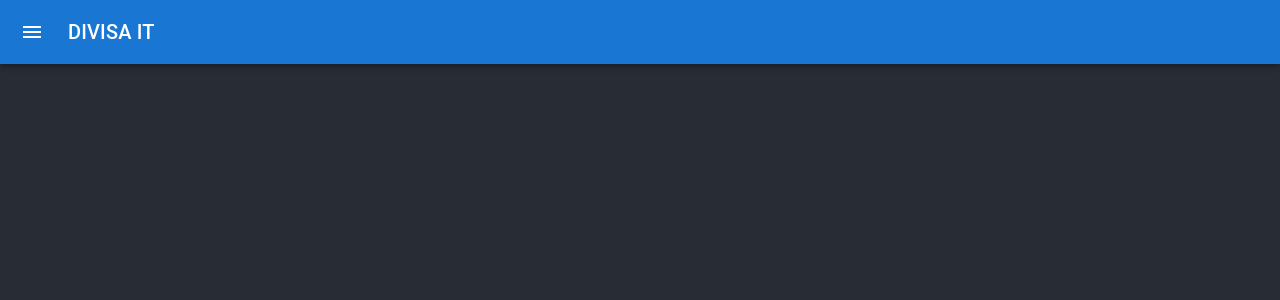
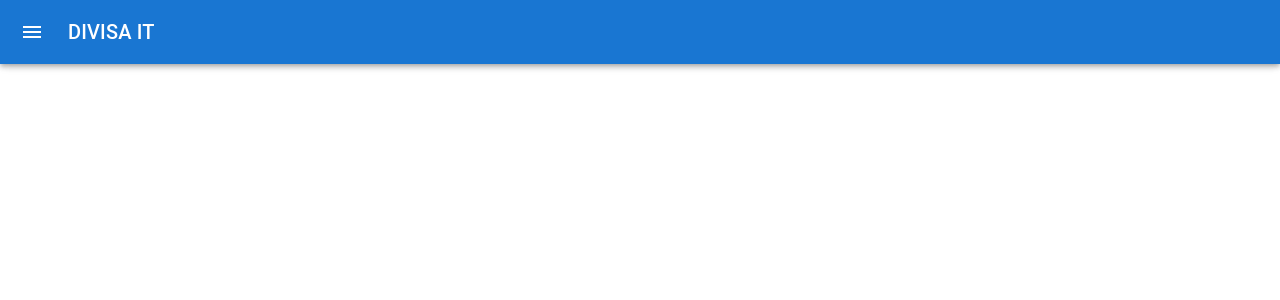
Before and after one commit to TakeHomeChallenges/Divisa-iT, a React (Create React App) app: page / in a window 1280 px wide. Shown: the top 300 px of the page. Built offline with nearby package versions, Linux system fonts and the light colour scheme.

Commit message:
No background app.css

```diff
--- a/src/App.css
+++ b/src/App.css
@@ -1,7 +1,6 @@
 .App {
   text-align: center;
-  background-color: #282c34;
-height: 100vh;
+  height: 100vh;
 }
 
 .App-logo {
--- a/src/components/CreditCardTask/style.css
+++ b/src/components/CreditCardTask/style.css
@@ -32,6 +32,8 @@
   border-radius: 10px;
   overflow: hidden;
   backface-visibility: hidden;
+  background-color: #282c34;
+  border: 1px solid #282c34;
 }
 
 .card-front {
```
